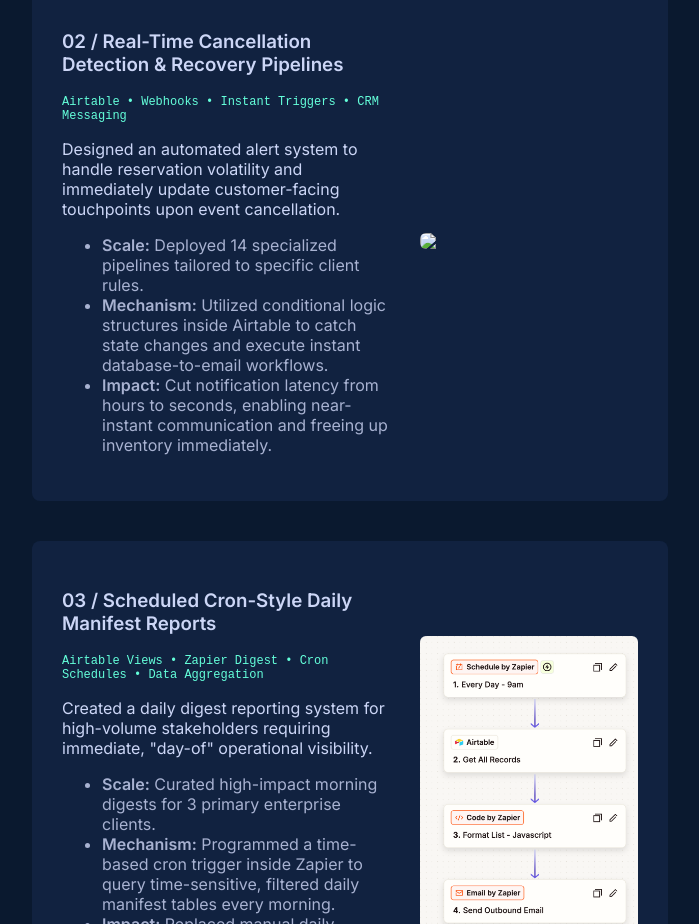
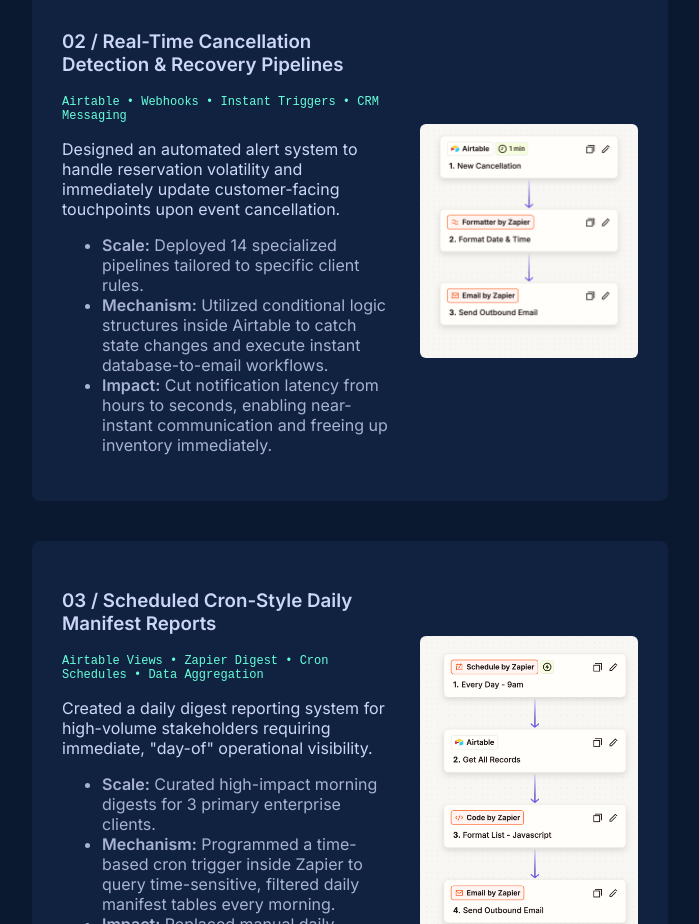
Before and after one commit to ann-hnatyshyn/ann-hnatyshyn.github.io, a plain HTML site: page index.html in a window 1280 px wide. Shown: the part 2000-2924 px from the top of the page, without its empty margins (522-1221 px from the left). Drawn offline with Linux system fonts and the light colour scheme.

Commit message:
Update index.html
debug image for automation 2

```diff
--- a/index.html
+++ b/index.html
@@ -149,7 +149,7 @@
       </ul>
     </div>
     <div class="automation-visual">
-      <img src="image/cancellation.png">
+      <img src="images/cancellation.png">
     </div>
   </div>
 
```
